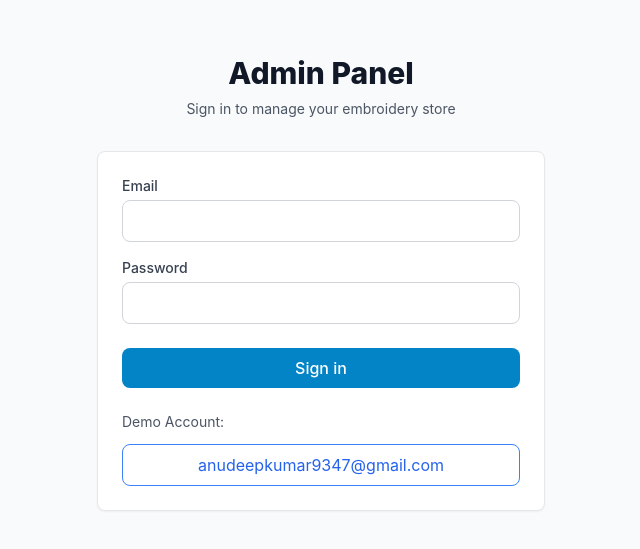
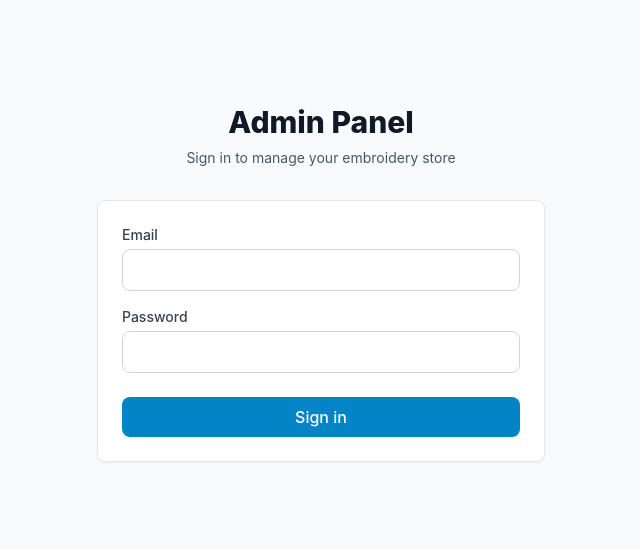
Before and after one commit to anudeepkumar9347/embroidery-admin, a React (Vite) app: page /login in a window 1280 px wide. Shown: the part 117-666 px from the top of the page, without its empty margins (319-959 px from the left). Built offline with nearby package versions, Linux system fonts and the light colour scheme; no server answers.

Commit message:
Update login API endpoint and remove demo credential functionality

```diff
--- a/src/contexts/AuthContext.tsx
+++ b/src/contexts/AuthContext.tsx
@@ -41,7 +41,7 @@ export function AuthProvider({ children }: { children: ReactNode }) {
   }, []);
 
   const login = async (email: string, password: string) => {
-    const response = await api.post('/auth/login', { email, password });
+    const response = await api.post('/auth/admin-login', { email, password });
     const { accessToken, refreshToken, user } = response.data;
 
     localStorage.setItem('accessToken', accessToken);
--- a/src/pages/Login.tsx
+++ b/src/pages/Login.tsx
@@ -9,16 +9,6 @@ export default function Login() {
   const [loading, setLoading] = useState(false);
   const { login } = useAuth();
   const navigate = useNavigate();
-
-  const demoCredential = {
-    email: 'anudeepkumar9347@gmail.com',
-    password: 'project-d'
-  };
-
-  const fillDemoCredentials = () => {
-    setEmail(demoCredential.email);
-    setPassword(demoCredential.password);
-  };
 
   const handleSubmit = async (e: React.FormEvent) => {
     e.preventDefault();
@@ -91,17 +81,6 @@ export default function Login() {
           >
             {loading ? 'Signing in...' : 'Sign in'}
           </button>
-
-          <div className="mt-6">
-            <p className="text-sm text-gray-600 mb-3">Demo Account:</p>
-            <button
-              type="button"
-              onClick={fillDemoCredentials}
-              className="w-full px-4 py-2 border border-blue-500 text-blue-600 rounded-lg hover:bg-blue-50 transition"
-            >
-              {demoCredential.email}
-            </button>
-          </div>
         </form>
       </div>
     </div>
```
